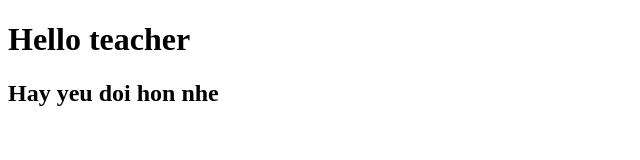
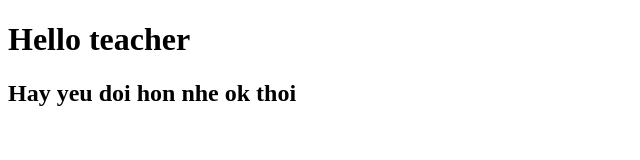
Before and after one commit to laubata2000/MyEcopack, a plain HTML site: page index.html in a window 1280 px wide. Shown: the whole page, without its empty margins (0-640 px from the left). Drawn offline with Linux system fonts and the light colour scheme.

Commit message:
Sua file index

```diff
--- a/index.html
+++ b/index.html
@@ -7,6 +7,6 @@
 </head>
 <body>
     <h1>Hello teacher</h1>
-    <h2>Hay yeu doi hon nhe</h2>
+    <h2>Hay yeu doi hon nhe ok thoi</h2>
 </body>
 </html>
```
